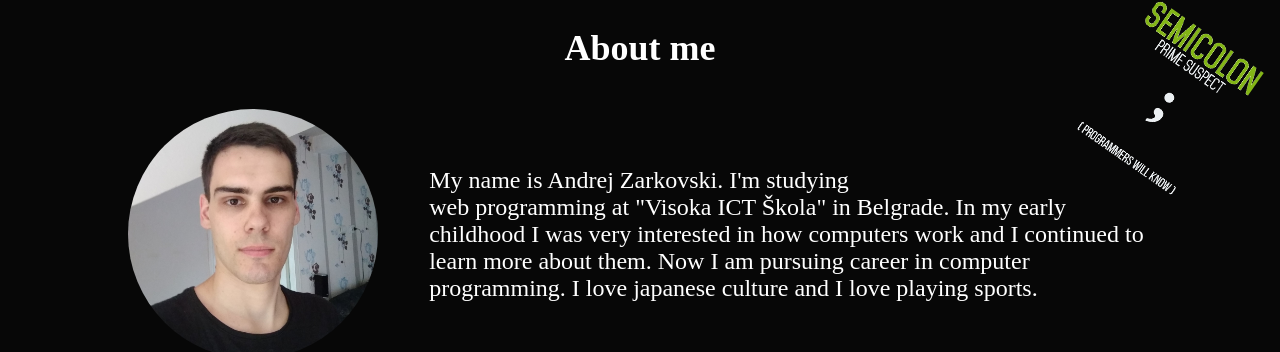
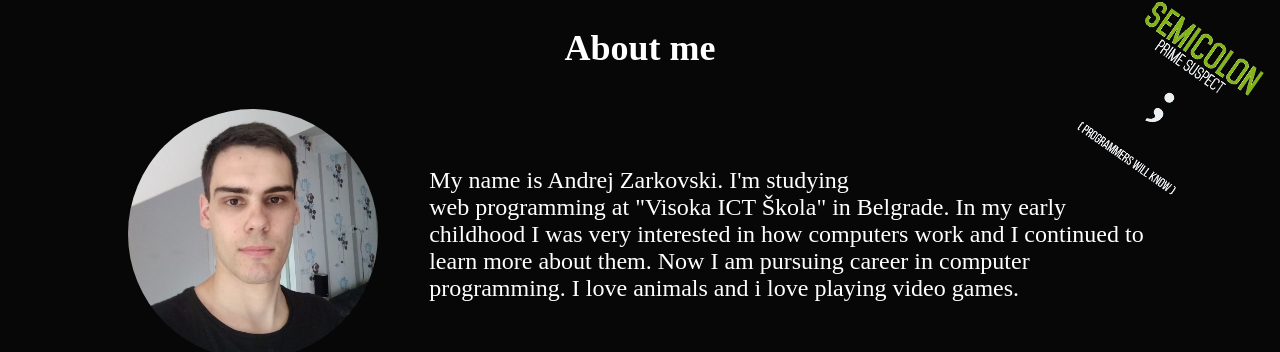
Before and after one commit to zarke998/web-portfolio, a plain HTML site: page index.html in a window 1280 px wide. Shown: the part 1878-2230 px from the top of the page. Drawn offline with Linux system fonts and the light colour scheme; a web font is replaced by a local one.

Commit message:
style: update about me

```diff
--- a/index.html
+++ b/index.html
@@ -109,7 +109,7 @@
                         interested in how computers work and
                         I continued to learn more about them.
                         Now I am pursuing career in computer programming.
-                        I love japanese culture and I love playing sports.</p>
+                        I love animals and i love playing video games.</p>
             </div>
         </div>
         <div id="contact">
```
